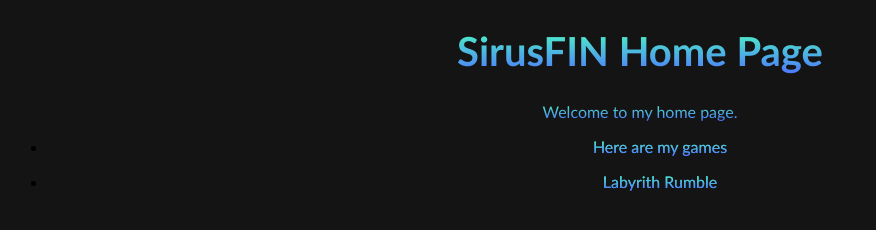
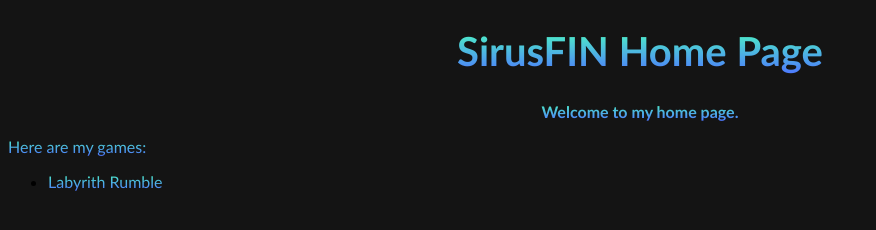
Before and after one commit to SirusFIN/SirusFIN.github.io, a plain HTML site: page index.html in a window 1280 px wide. Shown: the whole page, without its empty margins (0-876 px from the left). Drawn offline with Linux system fonts and the light colour scheme.

Commit message:
Home page v.0.1.3
-Made back button for the game
-Added a warning for using the "Quit"
button
-Fixed bugged text placement

```diff
--- a/Style.css
+++ b/Style.css
@@ -29,8 +29,6 @@ p{
     background: linear-gradient( #4DFFC0, #4D75FF);
     -webkit-text-fill-color: transparent;
     -webkit-background-clip: text;
-
-    text-align: center;
 }
 
 li{
@@ -40,3 +38,7 @@ li{
     -webkit-text-fill-color: transparent;
     -webkit-background-clip: text;
 }
+
+.center-aligned{
+    text-align: center;
+}
--- a/index.html
+++ b/index.html
@@ -6,11 +6,11 @@
 	</head>
 	<body>
 		<h1>SirusFIN Home Page</h1>
-		<p>Welcome to my home page.</p>
+		<p class="center-aligned"> <strong>Welcome to my home page.</strong></p>
 		<div class="navigointipalkki">
-			<ul>
-				<li><p>Here are my games</p></li>
-				<li><a title="Labyrith Rumble" href="Labyrinth Rumble.html"><p>Labyrith Rumble</p></a></li>
+			<p>Here are my games:</p>
+			<ul type="disk">
+				<li><a title="Labyrith Rumble" href="Labyrinth Rumble.html">Labyrith Rumble</a></li>
 			</ul>
 		</div>
 	</body>
```
Also changed, not shown: Labyrinth Rumble.html (+3 -0 lines).
